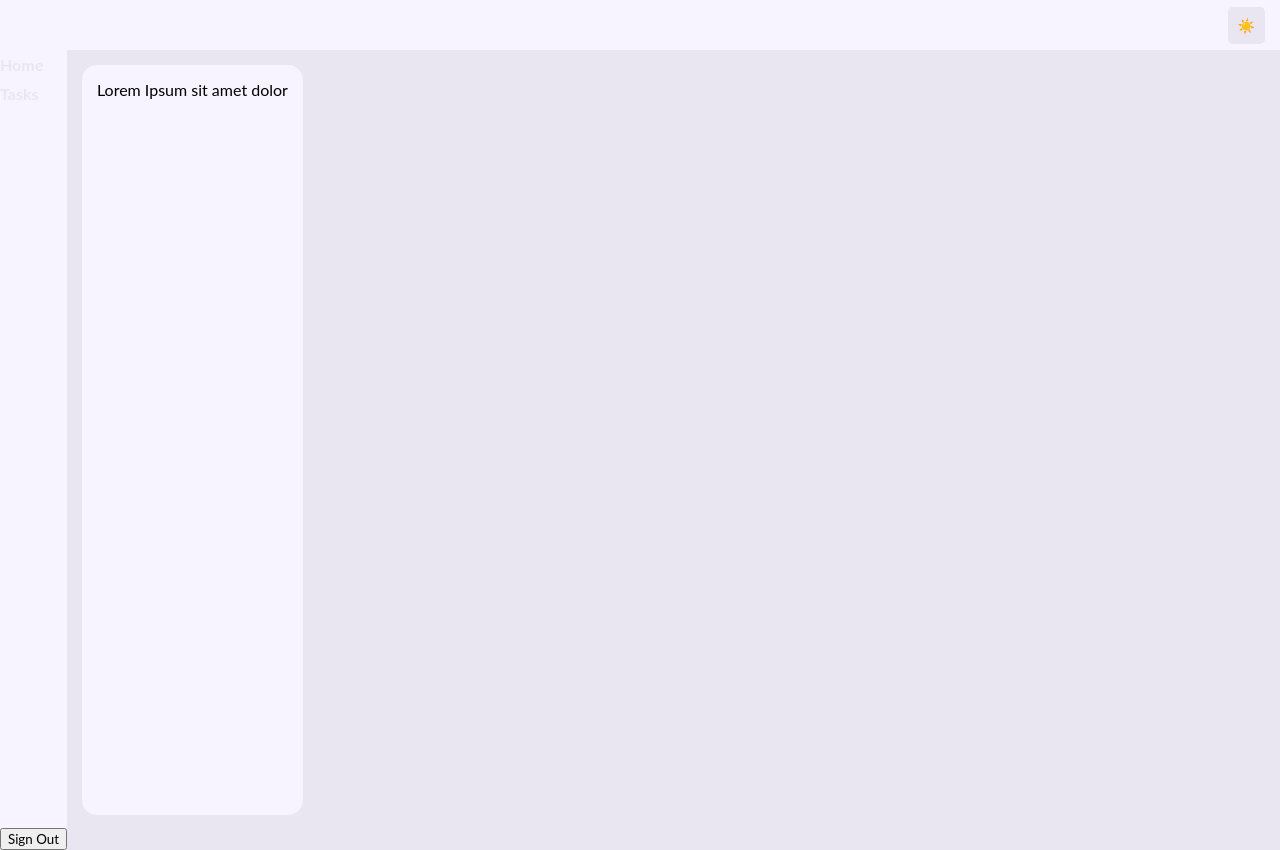
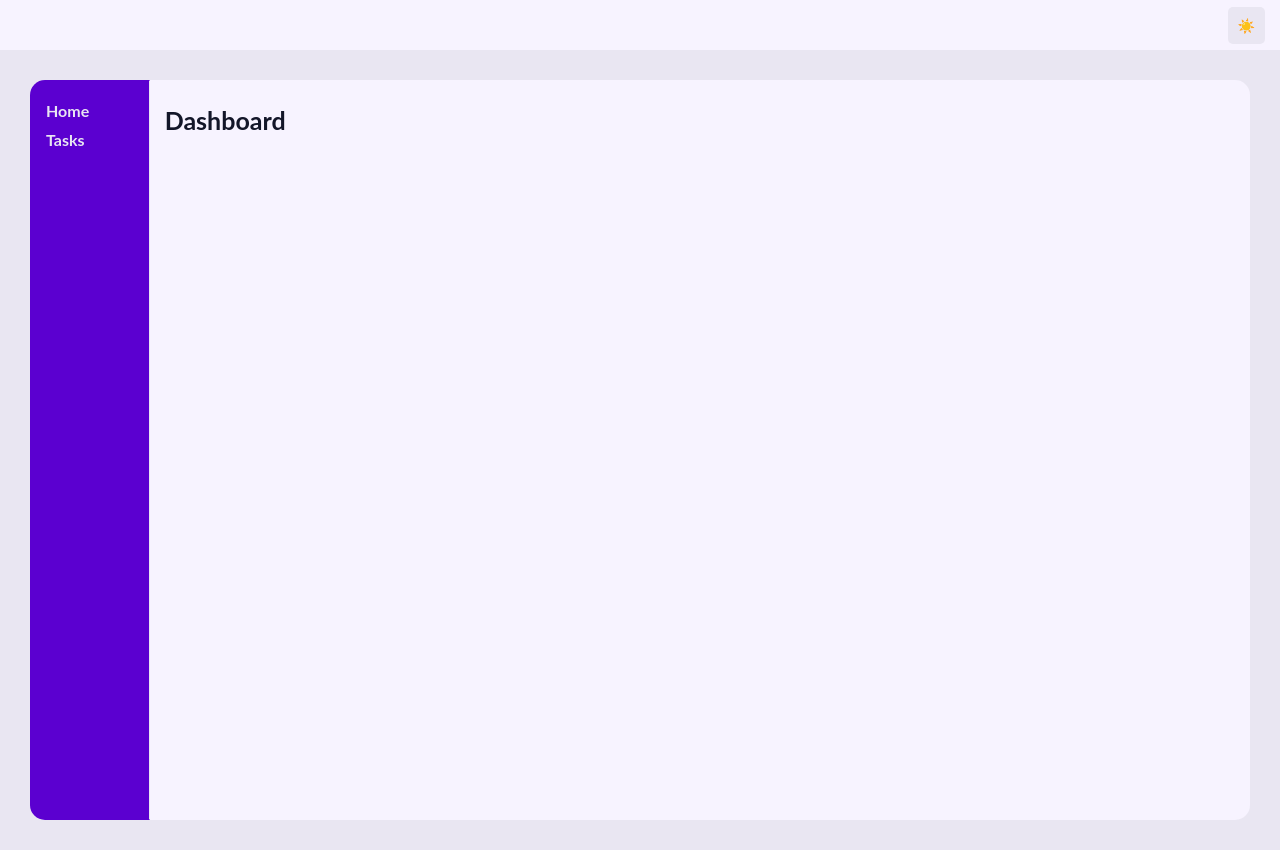
Before and after one commit to luisdourado33/dockerized-todo-app, a React (Create React App) app: page /dashboard in a window 1280 px wide. Built offline with nearby package versions, Linux system fonts and the light colour scheme; the HTML template or start-up script is replaced by a standard one.

Commit message:
feat: import heading bar inside dashboard and change some styles

```diff
--- a/src/components/pages/dashboard/dashboard.styles.ts
+++ b/src/components/pages/dashboard/dashboard.styles.ts
@@ -7,24 +7,24 @@ export const Container = styled.div`
   display: flex;
 `;
 export const NavMenu = styled.aside`
-  background-color: ${(props) => props.theme.colors.secondaryAlt};
+  border: 1px solid;
+  border-top-left-radius: 15px;
+  border-bottom-left-radius: 15px;
+  border-left-color: transparent;
+  border-right-color: ${(props) => props.theme.colors.secondary};
+  border-top-color: transparent;
+  border-bottom-color: transparent;
+
+  width: 100px;
+  padding: 15px;
   display: flex;
   flex-direction: column;
-  width: fit-content;
-  height: 100%;
-  transition: all 1s;
-  border-width: 1px solid transparent;
-  justify-content: space-between;
-
-  .items {
-    display: flex;
-    flex-direction: column;
-  }
+  background-color: ${(props) => props.theme.colors.primary};
 `;
 export const Content = styled.main`
   background-color: ${(props) => props.theme.colors.secondaryAlt};
-  margin: 15px;
   border-radius: 15px;
-  padding: 15px;
-  height: 90%;
+  margin: 30px;
+  width: 100%;
+  display: flex;
 `;
--- a/src/components/pages/dashboard/dashboard.tsx
+++ b/src/components/pages/dashboard/dashboard.tsx
@@ -1,15 +1,14 @@
 import React from "react";
-
 import { MenuItemProps } from "../../../interfaces/menu";
-import ItemMenu from "../../atoms/item-menu/item-menu";
 
 import { Container, Content, NavMenu } from "./dashboard.styles";
+import ItemMenu from "../../atoms/item-menu/item-menu";
+import HeadingBar from "../../organisms/heading-bar/heading-bar";
 
 const ITEMS_MENU: Array<MenuItemProps> = [
   { label: "Home", destination: "/" },
   { label: "Tasks", destination: "/tasks" },
 ];
-
 const Dashboard: React.FC<any> = () => {
   const renderItems = ITEMS_MENU.map((item, index) => {
     return (
@@ -18,11 +17,11 @@ const Dashboard: React.FC<any> = () => {
   });
   return (
     <Container>
-      <NavMenu>
-        <div className="items">{renderItems}</div>
-        <button>Sign Out</button>
-      </NavMenu>
-      <Content>Lorem Ipsum sit amet dolor</Content>
+      <Content>
+        <NavMenu>{renderItems}</NavMenu>
+
+        <HeadingBar label="Dashboard" />
+      </Content>
     </Container>
   );
 };
```
